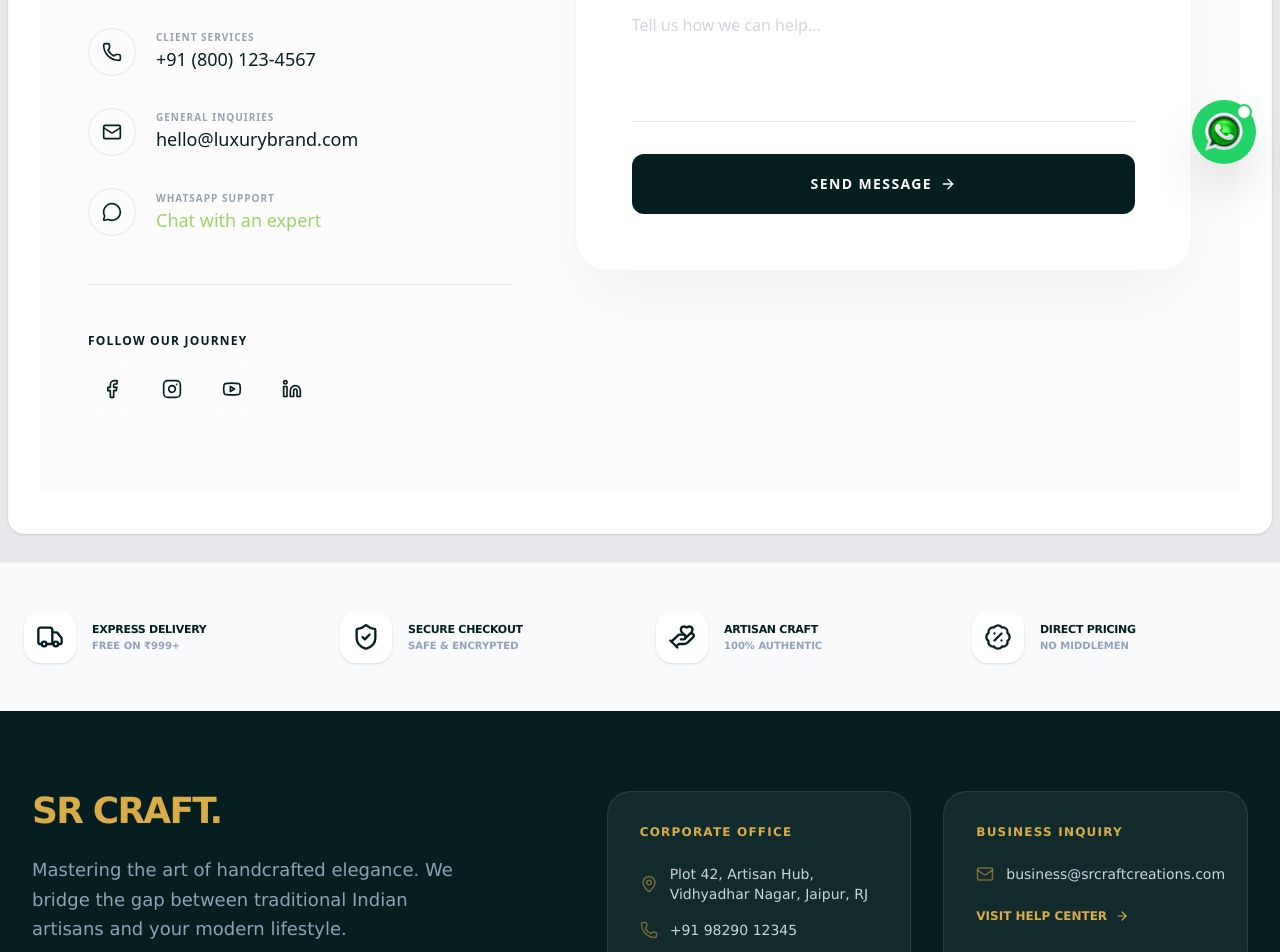
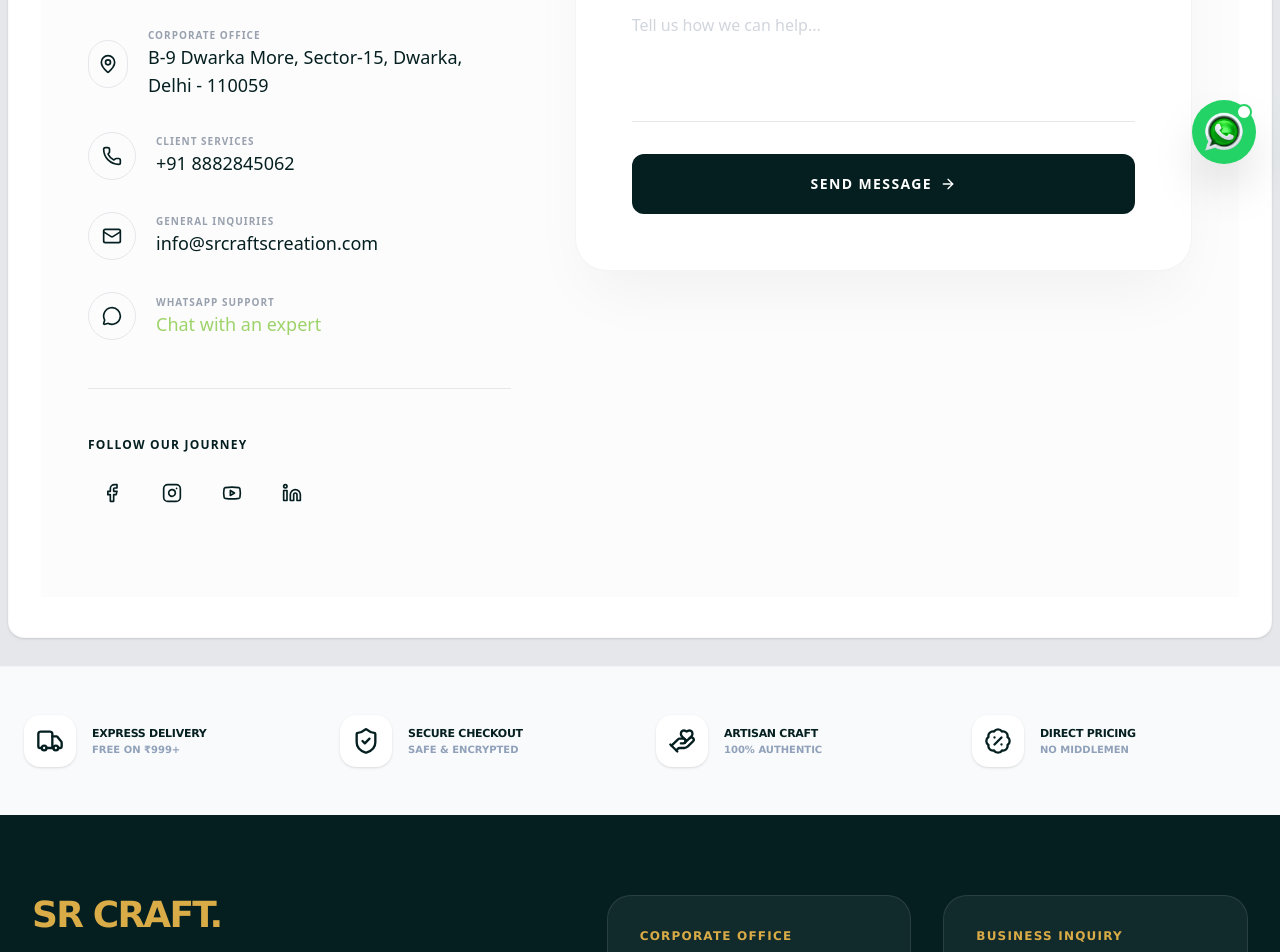
Before and after one commit to digitalcreatorss2002/srcrafts-frontend, a Next.js app: page /contact in a window 1280 px wide. Shown: the part 540-1492 px from the top of the page. Built offline with nearby package versions, Linux system fonts and the light colour scheme; no server answers.

Commit message:
contact details updation

```diff
--- a/app/checkout/direct/[slug]/[id]/page.js
+++ b/app/checkout/direct/[slug]/[id]/page.js
@@ -283,9 +283,9 @@ const handlePlaceOrder = async () => {
                       })}
                     </div>
                     <div className="relative flex py-4 items-center">
-                      <div className="flex-grow border-t border-slate-100"></div>
-                      <span className="flex-shrink mx-4 text-[9px] text-slate-400 font-extrabold uppercase tracking-widest">Or edit address below</span>
-                      <div className="flex-grow border-t border-slate-100"></div>
+                      <div className="grow border-t border-slate-100"></div>
+                      <span className="shrink mx-4 text-[9px] text-slate-400 font-extrabold uppercase tracking-widest">Or edit address below</span>
+                      <div className="grow border-t border-slate-100"></div>
                     </div>
                   </div>
                 )}
--- a/app/contact/page.js
+++ b/app/contact/page.js
@@ -1,7 +1,7 @@
 "use client";
 
 import React from "react";
-import { Mail, Phone, MessageCircle, ArrowRight, Facebook, Instagram, Youtube, Linkedin } from "lucide-react";
+import { Mail, Phone, MessageCircle, ArrowRight, Facebook, Instagram, Youtube, Linkedin, MapPin } from "lucide-react";
 import { useForm } from "react-hook-form";
 import { zodResolver } from "@hookform/resolvers/zod";
 import Section from "@/components/container/genericContainer/Section";
@@ -41,21 +41,26 @@ export default function AestheticContact() {
 
             <div className="space-y-8">
               <ContactDetail
+                icon={<MapPin size={20} />}
+                label="Corporate Office"
+                value="B-9 Dwarka More, Sector-15, Dwarka, Delhi - 110059"
+              />
+              <ContactDetail
                 icon={<Phone size={20} />}
                 label="Client Services"
-                value="+91 (800) 123-4567"
+                value="+91 8882845062"
               />
               <ContactDetail
                 icon={<Mail size={20} />}
                 label="General Inquiries"
-                value="hello@luxurybrand.com"
+                value="info@srcraftscreation.com"
               />
               <ContactDetail
                 icon={<MessageCircle size={20} />}
                 label="WhatsApp Support"
                 value="Chat with an expert"
                 isLink
-                link="https://wa.me/919829012345"
+                link="https://wa.me/918882845062"
               />
             </div>
 
--- a/app/order-confirmation/[id]/component/OrderConfirmationClient.js
+++ b/app/order-confirmation/[id]/component/OrderConfirmationClient.js
@@ -22,18 +22,14 @@ export default function OrderConfirmationClient({ params }) {
     if (isAuthChecking) return;
     const fetchOrder = async () => {
       try {
-
-        if(!token || token === 'undefined'){
-          console.error("OrderConfirmation: Token missing or undefined. User might not be logged in.");
-        return [];
+        const headers = { 'Content-Type': 'application/json' };
+        if (token && token !== 'undefined') {
+          headers['Authorization'] = `Bearer ${token}`;
         }
-        const response = await fetch(`${API_URL}/api/orders/${resolvedParams.id}`,{
-          method:'GET',
+        const response = await fetch(`${API_URL}/api/orders/${resolvedParams.id}`, {
+          method: 'GET',
           cache: 'no-store',
-          headers:{
-            'Content-Type':'application/json',
-            'Authorization': `Bearer ${token}`
-          }
+          headers
         });
         if (response.ok) {
           const data = await response.json();
@@ -54,7 +50,7 @@ export default function OrderConfirmationClient({ params }) {
 
   if (loading) return <OrderSkeleton />;
   if (resolvedParams.id === 'success') return <ThankYouState />;
-  if (!order) return <EmptyState />;
+  if (!order) return <ThankYouState />;
 
   return (
     <div className='min-h-screen bg-slate-50/50 pb-20 font-sans antialiased text-brand-primary'>
--- a/components/container/footer/footer.js
+++ b/components/container/footer/footer.js
@@ -71,14 +71,14 @@ export default async function Footer() {
               <div className="bg-white/5 p-8 rounded-3xl border border-white/10 hover:border-brand-secondary/50 transition-colors">
                 <h4 className="text-brand-secondary text-xs font-black uppercase tracking-widest mb-6">Corporate Office</h4>
                 <div className="space-y-4">
-                  <ContactItem icon={<MapPin size={18}/>} content="Plot 42, Artisan Hub, Vidhyadhar Nagar, Jaipur, RJ" />
-                  <ContactItem icon={<Phone size={18}/>} content="+91 98290 12345" />
+                  <ContactItem icon={<MapPin size={18}/>} content="B-9 Dwarka More, Sector-15, Dwarka, Delhi - 110059" />
+                  <ContactItem icon={<Phone size={18}/>} content="+91 8882845062" />
                 </div>
               </div>
               <div className="bg-white/5 p-8 rounded-3xl border border-white/10 hover:border-brand-secondary/50 transition-colors">
                 <h4 className="text-brand-secondary text-xs font-black uppercase tracking-widest mb-6">Business Inquiry</h4>
                 <div className="space-y-4">
-                  <ContactItem icon={<Mail size={18}/>} content="business@srcraftcreations.com" />
+                  <ContactItem icon={<Mail size={18}/>} content="info@srcraftscreation.com" />
                   <div className="pt-2">
                     <button className="flex items-center gap-2 text-brand-secondary text-xs font-bold group">
                       VISIT HELP CENTER <ArrowRight size={14} className="group-hover:translate-x-1 transition-transform"/>
```
